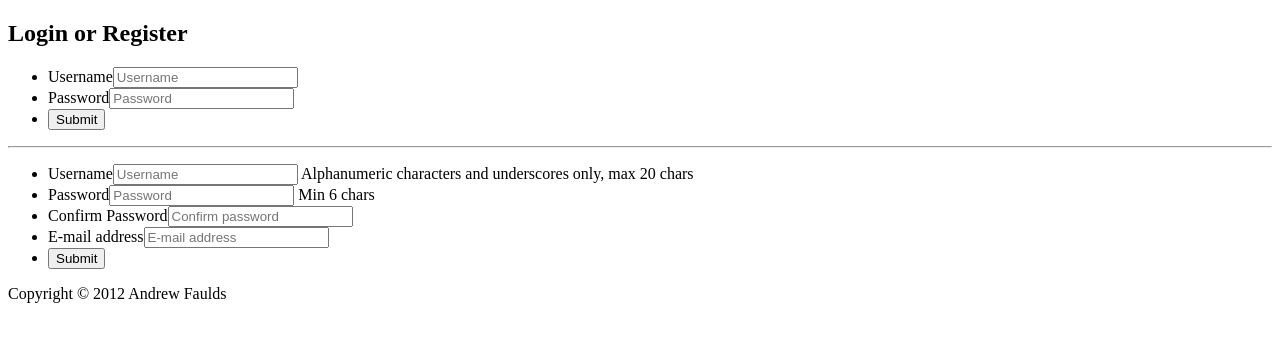
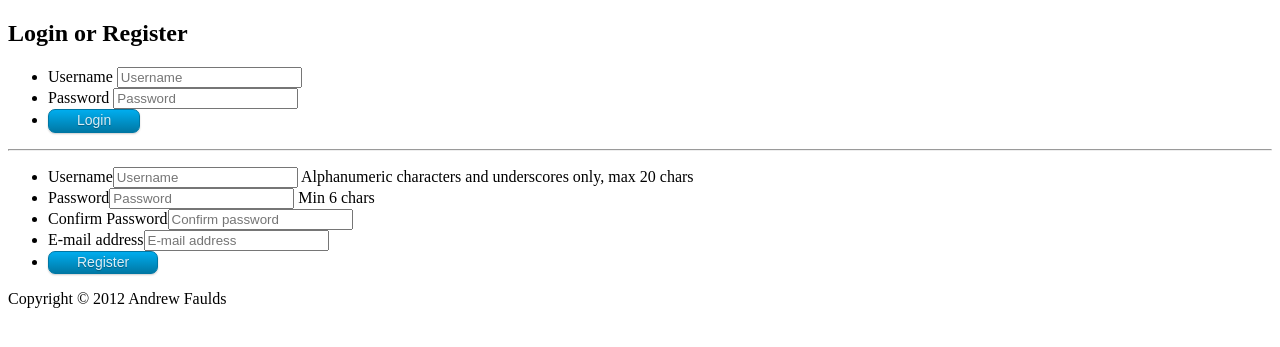
Before and after one commit to DrMalpractice/partygame, a Python web app: template partygame/templates/loginform.html in a window 1280 px wide. Shown: the part 26-373 px from the top of the page. Run offline with Jinja, Linux system fonts and the light colour scheme; the template is opened without the code that fills it, so the values that code supplies are empty.

Commit message:
Changes to style.css and loginform.html pertaining to buttons

```diff
--- a/partygame/static/style.css
+++ b/partygame/static/style.css
@@ -4,7 +4,7 @@
 	cursor: pointer;
 	text-align: center;
 	text-decoration: none;
-	font: 14px/100% Arial, Helvetica, sans-serif;
+	font: 14px/50% Arial, Helvetica, sans-serif;
 	padding: .5em 2em .55em;
 	text-shadow: 0 1px 1px rgba(0,0,0,.3);
 	color: #d9eef7;
--- a/partygame/templates/loginform.html
+++ b/partygame/templates/loginform.html
@@ -4,12 +4,18 @@
     <h2>Login or Register</h2>
     {% if error %}
     <span class="error">{{ error }}</span>
+	<p></p>
     {% endif %}
-    <form action="/login" method="POST">
+
+
+<link rel="stylesheet" type="text/css" href="partygame/static/style.css"/>
+
+
+	<form action="/login" method="POST" id="loginform">
         <ul>
-            <li><label for="username">Username</label><input type="text" name="username" id="username" placeholder="Username" /></li>
-            <li><label for="password">Password</label><input type="password" name="password" id="password" placeholder="Password" /></li>
-            <li><input type="submit"></li>
+            <li><label for="username">Username </label><input type="text" name="username" id="username" placeholder="Username" /></li>
+            <li><label for="password">Password </label><input type="password" name="password" id="password" placeholder="Password" /></li>
+            <li><button type="submit" class="blue button">Login</button></li>
         </ul>
     </form>
     <hr>
@@ -19,7 +25,8 @@
             <li><label for="password">Password</label><input type="password" name="password" id="password" placeholder="Password" /> Min 6 chars</li>
             <li><label for="password2">Confirm Password</label><input type="password" name="password2" id="password2" placeholder="Confirm password" /></li>
             <li><label for="email">E-mail address</label><input type="text" name="email" id="email" placeholder="E-mail address" /></li>
-            <li><input type="submit"></li>
+            <li><button type="submit" class="blue button">Register</button></li>
         </ul>
     </form>
+
 {% endblock %}
```
